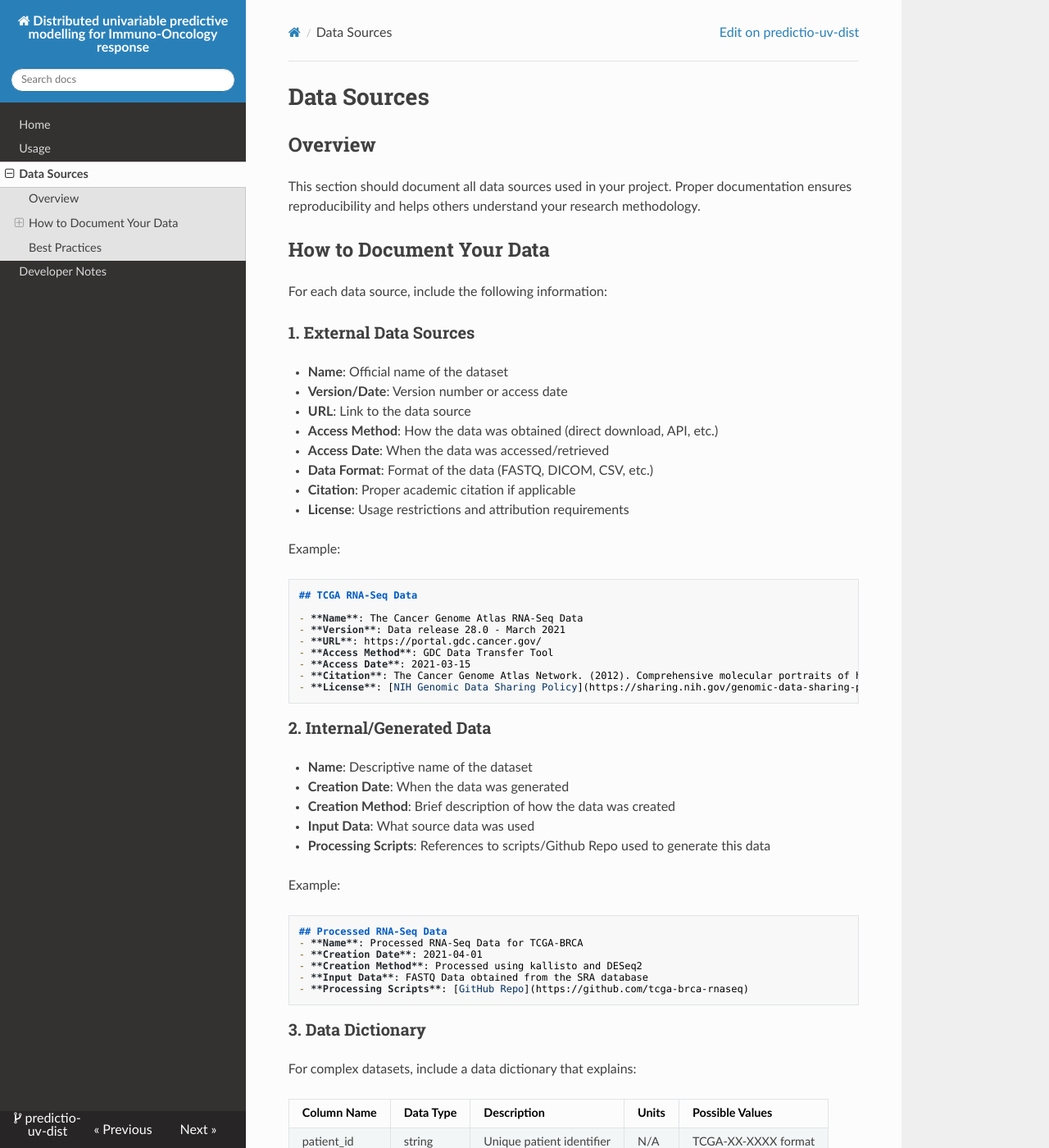
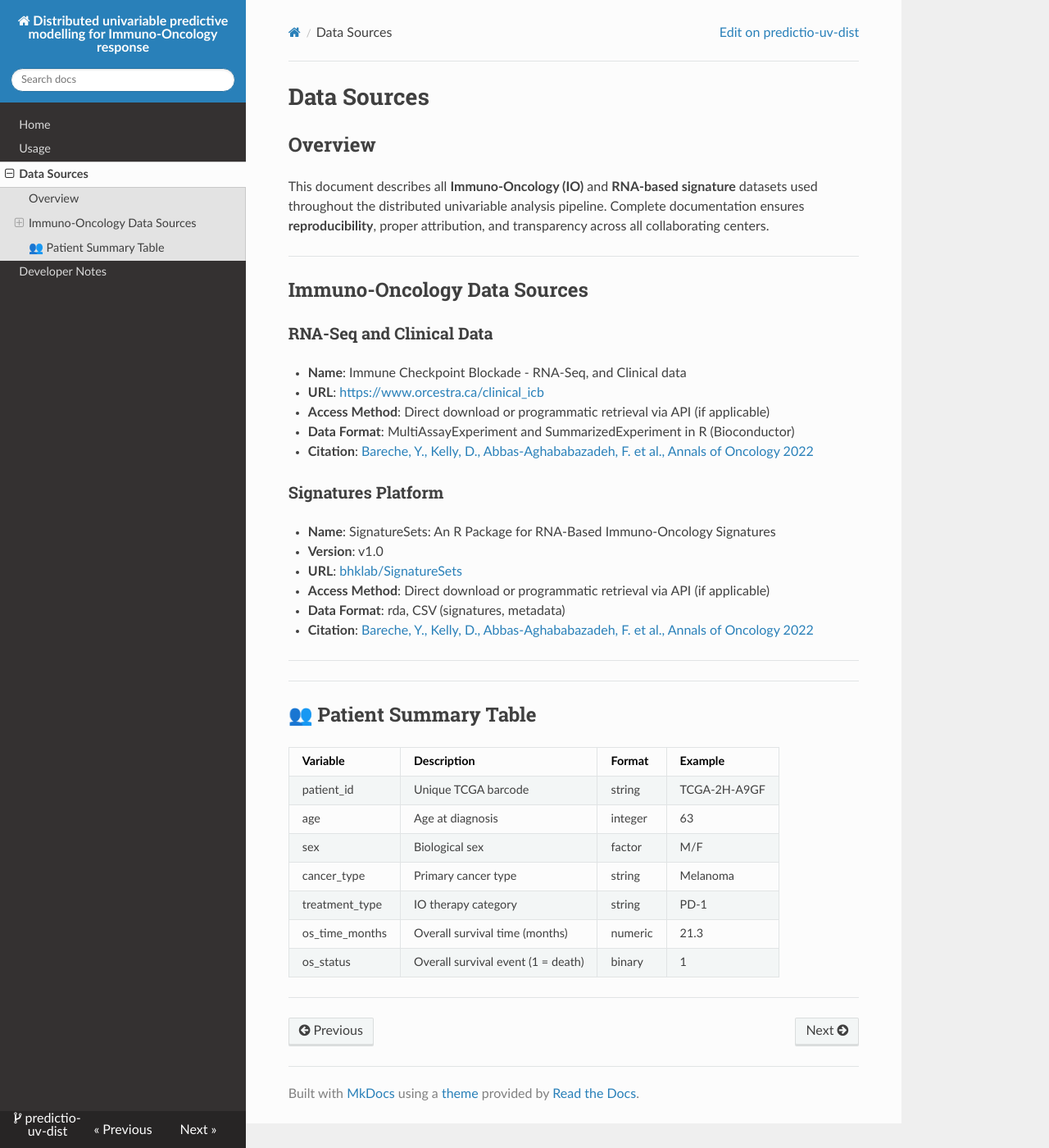
Before and after one commit to bhklab/PredictIO-UV-Dist, an MkDocs documentation site: the page built from docs/data_sources.md, in a window 1280 px wide and 1400 px high. Shown: the whole window at 82% size. Built offline with MkDocs 1.6.1, drawn with Linux system fonts in a browser that asks for light colours; nearby versions of some CDN libraries; some of the changed text lies outside the part shown.

Commit message:
add data source information

````diff
--- a/docs/data_sources.md
+++ b/docs/data_sources.md
@@ -2,73 +2,44 @@
 
 ## Overview
 
-This section should document all data sources used in your project.
-Proper documentation ensures reproducibility and helps others
-understand your research methodology.
+This document describes all **Immuno-Oncology (IO)** and **RNA-based signature** datasets used throughout the distributed univariable analysis pipeline. Complete documentation ensures **reproducibility**, proper attribution, and transparency across all collaborating centers.
 
-## How to Document Your Data
+---
 
-For each data source, include the following information:
+## Immuno-Oncology Data Sources
 
-### 1. External Data Sources
+### RNA-Seq and Clinical Data
 
-- **Name**: Official name of the dataset
-- **Version/Date**: Version number or access date
-- **URL**: Link to the data source
-- **Access Method**: How the data was obtained (direct download, API, etc.)
-- **Access Date**: When the data was accessed/retrieved
-- **Data Format**: Format of the data (FASTQ, DICOM, CSV, etc.)
-- **Citation**: Proper academic citation if applicable
-- **License**: Usage restrictions and attribution requirements
+- **Name**: Immune Checkpoint Blockade - RNA-Seq, and Clinical data
+- **URL**: [https://www.orcestra.ca/clinical_icb](https://www.orcestra.ca/clinical_icb)
+- **Access Method**: Direct download or programmatic retrieval via API (if applicable)
+- **Data Format**: MultiAssayExperiment and SummarizedExperiment in R (Bioconductor)
+- **Citation**: [Bareche, Y., Kelly, D., Abbas-Aghababazadeh, F. et al., Annals of Oncology 2022](https://pubmed.ncbi.nlm.nih.gov/36055464/)
 
-Example:
+### Signatures Platform
 
-```markdown
-## TCGA RNA-Seq Data
+- **Name**: SignatureSets: An R Package for RNA-Based Immuno-Oncology Signatures
+- **Version**: v1.0
+- **URL**: [bhklab/SignatureSets](https://github.com/bhklab/SignatureSets)
+- **Access Method**: Direct download or programmatic retrieval via API (if applicable)
+- **Data Format**: rda, CSV (signatures, metadata)
+- **Citation**: [Bareche, Y., Kelly, D., Abbas-Aghababazadeh, F. et al., Annals of Oncology 2022](https://pubmed.ncbi.nlm.nih.gov/36055464/)
 
-- **Name**: The Cancer Genome Atlas RNA-Seq Data
-- **Version**: Data release 28.0 - March 2021
-- **URL**: https://portal.gdc.cancer.gov/
-- **Access Method**: GDC Data Transfer Tool
-- **Access Date**: 2021-03-15
-- **Citation**: The Cancer Genome Atlas Network. (2012). Comprehensive molecular portraits of human breast tumours. Nature, 490(7418), 61-70.
-- **License**: [NIH Genomic Data Sharing Policy](https://sharing.nih.gov/genomic-data-sharing-policy)
-```
+---
 
-### 2. Internal/Generated Data
 
-- **Name**: Descriptive name of the dataset
-- **Creation Date**: When the data was generated
-- **Creation Method**: Brief description of how the data was created
-- **Input Data**: What source data was used
-- **Processing Scripts**: References to scripts/Github Repo used to generate this data
+---
 
-Example:
+## 👥 Patient Summary Table
 
-```markdown
-## Processed RNA-Seq Data
-- **Name**: Processed RNA-Seq Data for TCGA-BRCA
-- **Creation Date**: 2021-04-01
-- **Creation Method**: Processed using kallisto and DESeq2
-- **Input Data**: FASTQ Data obtained from the SRA database
-- **Processing Scripts**: [GitHub Repo](https://github.com/tcga-brca-rnaseq)
-```
+| Variable         | Description                            | Format      | Example        |
+|------------------|----------------------------------------|-------------|----------------|
+| patient_id       | Unique TCGA barcode                    | string      | TCGA-2H-A9GF   |
+| age              | Age at diagnosis                       | integer     | 63             |
+| sex              | Biological sex                         | factor      | M/F    |
+| cancer_type      | Primary cancer type                    | string      | Melanoma       |
+| treatment_type   | IO therapy category                    | string      | PD-1           |
+| os_time_months   | Overall survival time (months)         | numeric     | 21.3           |
+| os_status        | Overall survival event (1 = death)     | binary      | 1              |
 
-### 3. Data Dictionary
-
-For complex datasets, include a data dictionary that explains:
-
-| Column Name | Data Type | Description | Units | Possible Values |
-|-------------|-----------|-------------|-------|-----------------|
-| patient_id  | string    | Unique patient identifier | N/A | TCGA-XX-XXXX format |
-| age         | integer   | Patient age at diagnosis | years | 18-100 |
-| expression  | float     | Gene expression value | TPM | Any positive value |
-
-## Best Practices
-
-- Store raw data in `data/rawdata/` and never modify it
-- Store processed data in `data/procdata/` and all code used to generate it should be in `workflow/scripts/`
-- Document all processing steps
-- Track data provenance (where data came from and how it was modified)
-- Respect data usage agreements and licenses!
-    This is especially important for data that should not be shared publicly
+---
````
